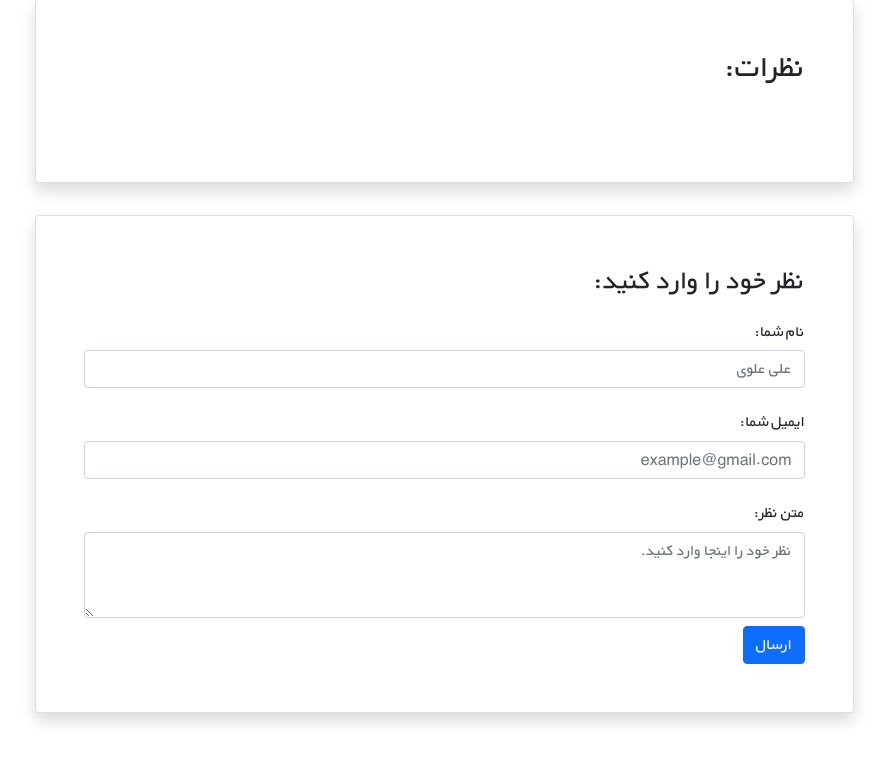
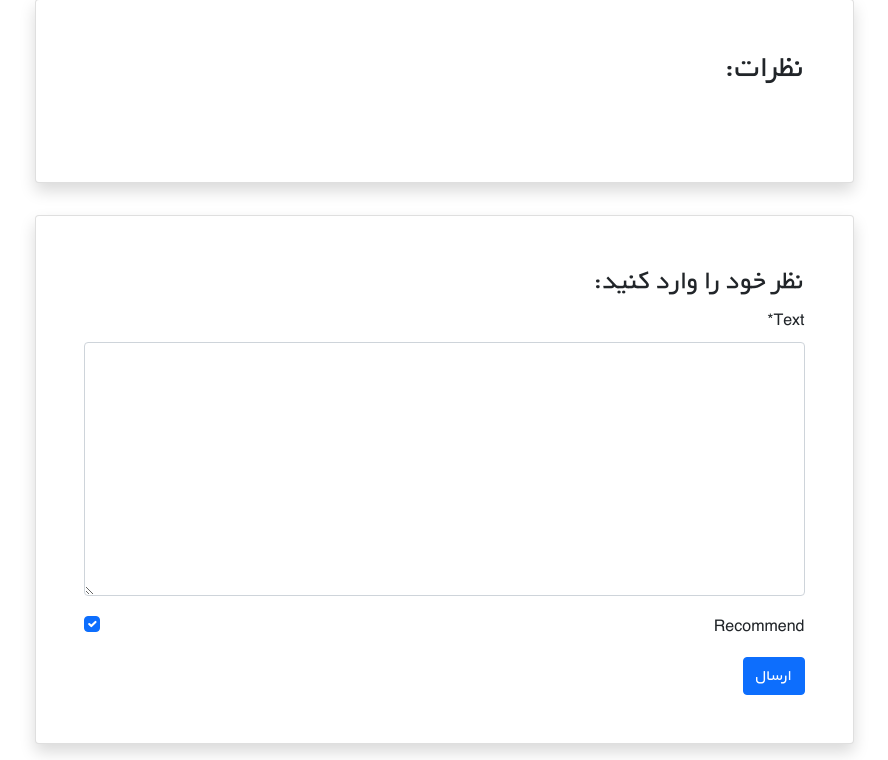
Before and after one commit to vsharafi/bookstore_project, a Django app: page /books/1/ in a window 1280 px wide. Shown: the part 2003-2763 px from the top of the page, without its empty margins (196-1084 px from the left). Before the commit the page ends 2727 px from the top, so only its background shows below. Run offline with Django 5.2, Linux system fonts and the light colour scheme; data comes from the database, SQL or seed files in the repository; both versions use the stored data as it was after the commit; some libraries are stand-ins or nearby versions.

Commit message:
add comment form to detail view

```diff
--- a/books/admin.py
+++ b/books/admin.py
@@ -4,7 +4,7 @@ from .models import Book, Comment
 
 @admin.register(Comment)
 class CommentAdmin(admin.ModelAdmin):
-    list_display = ('text', 'user', 'book', 'datetime_created')
+    list_display = ('text', 'user', 'book', 'datetime_created', 'recommend', 'is_active')
 
 
 admin.site.register(Book)
--- /dev/null
+++ b/books/forms.py
@@ -0,0 +1,8 @@
+from django.forms import ModelForm
+from books.models import Comment
+
+
+class CommentForm(ModelForm):
+    class Meta:
+        model = Comment
+        fields = ['text', 'recommend']
--- a/books/models.py
+++ b/books/models.py
@@ -23,6 +23,8 @@ class Comment(models.Model):
     datetime_created = models.DateTimeField(auto_now_add=True)
     user = models.ForeignKey(get_user_model(), on_delete=models.CASCADE)
     book = models.ForeignKey(Book, on_delete=models.CASCADE, related_name='comments')
+    is_active = models.BooleanField(default=True)
+    recommend = models.BooleanField(default=True)
 
     def __str__(self):
         return f'{self.user}: {self.text}'
--- a/books/templates/books/book_detail.html
+++ b/books/templates/books/book_detail.html
@@ -1,6 +1,7 @@
 {% extends '_base.html' %}
 {% load static %}
 {% load book_tags %}
+{% load crispy_forms_tags %}
 {% block page_title %}{{ book.title }}{% endblock page_title %}
 
 {% block content %}
@@ -45,11 +46,18 @@
                     <div class="card shadow my-3 p-5 w-sm-75 w-100">
                         <h2 class="mb-5">نظرات:</h2>
                         {% for comment in comments %}
-                            <div class="border-bottom mb-3">
-                                <h5 class="mb-3">{{ comment.user }}</h5>
-                                <p>{{ comment.text }}</p>
-                                <small class="text-muted">{{ comment.datetime_created }}</small>
-                            </div>
+                            {% if comment.is_active %}
+                                <div class="border-bottom mb-3">
+                                    <h5 class="mb-3">{{ comment.user }}</h5>
+                                    <p>{{ comment.text }}</p>
+                                    {% if comment.recommend %}
+                                        <small>این کتاب را پیشنهاد می کنم</small>
+                                    {% else %}
+                                        <small>این کتاب را پیشنهاد نمی کنم</small>
+                                    {% endif %}
+                                    <br><small class="text-muted">{{ comment.datetime_created }}</small>
+                                </div>
+                            {% endif %}
 
                         {% endfor %}
                     </div>
@@ -59,19 +67,8 @@
                     <div class="card shadow my-3 p-5 w-sm-75 w-100">
                         <h3>نظر خود را وارد کنید:</h3>
                         <form method="POST">
-                            <div class="form-group py-2">
-                                <label class="py-1" for="author_name">نام شما:</label>
-                                <input type="text" class="form-control" placeholder="علی علوی" name="author_name">
-                            </div>
-                            <div class="form-group py-2">
-                                <label class="py-1" for="email">ایمیل شما:</label>
-                                <input type="email" class="form-control" placeholder="example@gmail.com" name="email">
-                            </div>
-                            <div class="form-group py-2">
-                                <label class="py-1" for="comment_text">متن نظر:</label>
-                                <textarea class="form-control" name="text" rows="3"
-                                          placeholder="نظر خود را اینجا وارد کنید."></textarea>
-                            </div>
+                            {% csrf_token %}
+                            {{ form|crispy }}
                             <button type="submit" class="btn btn-primary">ارسال</button>
                         </form>
                     </div>
--- a/books/views.py
+++ b/books/views.py
@@ -2,7 +2,7 @@ from django.views import generic
 from .models import Book
 from django.shortcuts import render, redirect, get_object_or_404
 from django.urls import reverse_lazy
-
+from .forms import CommentForm
 
 class BookListView(generic.ListView):
     template_name = 'books/book_list.html'
@@ -17,8 +17,16 @@ class BookListView(generic.ListView):
 
 def book_detail(request, pk):
     book = get_object_or_404(Book, pk=pk)
+    if request.method == 'POST':
+        form = CommentForm(request.POST)
+        if form.is_valid():
+            new_comment = form.save(commit=False)
+            new_comment.book = book
+            new_comment.user = request.user
+            new_comment.save()
+    form = CommentForm()
     comments = book.comments.all().order_by('-datetime_created')
-    return render(request, 'books/book_detail.html', {'book': book, "comments": comments})
+    return render(request, 'books/book_detail.html', {'form': form, 'book': book, "comments": comments})
 
 
 class BookCreateView(generic.CreateView):
```
Also changed, not shown: books/migrations/0005_comment_is_active_comment_recommend.py (added), db.sqlite3.
